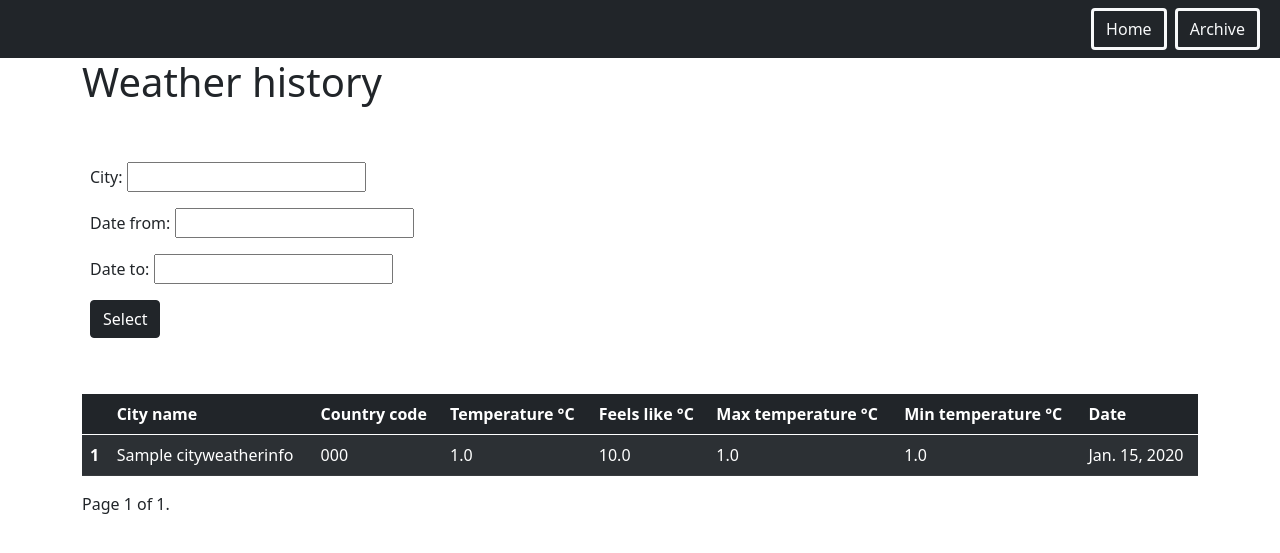
After one commit to Maraljan/Weather-Portal, a Django app: page /archive in a window 1280 px wide. The commit adds this page. Shown: the top 553 px of the page. Run offline with Django 3.2, Linux system fonts and the light colour scheme; tables that the repository leaves empty hold one stand-in row (values such as "Sample post").

Commit message:
created Archive page

```diff
--- a/templates/header.html
+++ b/templates/header.html
@@ -1,6 +1,6 @@
 <nav class="navbar navbar-light bg-dark">
   <form class="container-fluid justify-content-end">
       <a href="{% url 'weather:homepage' %}" class="btn btn-outline-light me-2 border-3" type="submit">Home</a>
-      <button class="btn btn-outline-light me-2 border-3" type="button">Archive</button>
+      <a href="{% url 'weather:archive' %}" class="btn btn-outline-light me-2 border-3" type="submit">Archive</a>
   </form>
 </nav>
--- /dev/null
+++ b/templates/weather/archive.html
@@ -0,0 +1,56 @@
+{% extends 'base.html' %}
+
+{% block title %}
+    Archive
+{% endblock %}
+
+{% block content %}
+    <h1>Weather history</h1>
+    <form class="form my-5 p-2" method="post">{% csrf_token %}
+        {{ form.as_p }}
+        <button type="submit" class="btn btn-dark justify-content-end">Select</button>
+    </form>
+    <table class="table table-dark table-striped">
+      <thead>
+        <tr>
+          <th scope="col"></th>
+          <th scope="col">City name</th>
+          <th scope="col">Country code</th>
+          <th scope="col">Temperature °C</th>
+          <th scope="col">Feels like °C</th>
+          <th scope="col">Max temperature °C</th>
+          <th scope="col">Min temperature °C</th>
+          <th scope="col">Date</th>
+        </tr>
+      </thead>
+      <tbody>
+          {% for city_weather in page_obj %}
+              <tr>
+                  <th scope="row">{{ page_obj.start_index|add:forloop.counter|add:-1 }}</th>
+                  <td>{{ city_weather.city_name }}</td>
+                  <td>{{ city_weather.country_code }}</td>
+                  <td>{{ city_weather.temp }}</td>
+                  <td>{{ city_weather.temp_feels_like }}</td>
+                  <td>{{ city_weather.temp_max }}</td>
+                  <td>{{ city_weather.temp_min }}</td>
+                  <td>{{ city_weather.date }}</td>
+              </tr>
+          {% endfor %}
+      </tbody>
+    </table>
+    <div class="pagination">
+        <span class="step_links">
+            {% if page_obj.has_previous %}
+                <a href="{{ url_params }}&page=1">&laquo; first</a>
+                <a href="{{ url_params }}&page={{ page_obj.previous_page_number }}">previous</a>
+            {% endif %}
+            <span class="current">
+                Page {{ page_obj.number }} of {{ page_obj.paginator.num_pages }}.
+            </span>
+            {% if page_obj.has_next %}
+                <a href="{{ url_params }}&page={{ page_obj.next_page_number }}">next</a>
+                <a href="{{ url_params }}&page={{ page_obj.paginator.num_pages }}">last &raquo;</a>
+            {% endif %}
+        </span>
+    </div>
+{% endblock %}
--- /dev/null
+++ b/utils.py
@@ -0,0 +1,10 @@
+from typing import Optional
+
+
+def add_url_params(url: str, params: dict[str, Optional[str]]) -> str:
+    result = (
+        f'{key}={value}'
+        for key, value in params.items()
+        if value
+    )
+    return f"{url}?{'&'.join(result)}"
--- a/weather/forms.py
+++ b/weather/forms.py
@@ -3,3 +3,9 @@ from django import forms
 
 class CityForm(forms.Form):
     city = forms.CharField()
+
+
+class ArchiveForm(forms.Form):
+    city = forms.CharField(required=False)
+    date_from = forms.DateField(required=False)
+    date_to = forms.DateField(required=False)
--- a/weather/urls.py
+++ b/weather/urls.py
@@ -1,8 +1,9 @@
 from django.urls import path
-from weather.views import HomePageView
+from weather.views import HomePageView, ArchiveView
 
 app_name = 'weather'
 
 urlpatterns = [
     path('', HomePageView.as_view(), name='homepage'),
+    path('archive', ArchiveView.as_view(), name='archive'),
 ]
--- a/weather/views.py
+++ b/weather/views.py
@@ -1,6 +1,11 @@
-from django.views.generic import TemplateView, FormView
+from django.db.models import QuerySet
+from django.utils.dateparse import parse_date
+from django.shortcuts import redirect
+from django.views.generic import FormView, ListView
 
-from weather.forms import CityForm
+from utils import add_url_params
+from weather.forms import CityForm, ArchiveForm
+from weather.models import CityWeatherInfo
 from weather.services.open_weather_map import OpenWeatherClient
 
 
@@ -19,3 +24,36 @@ class HomePageView(FormView):
         weather = self.client_weather.parse_weather(raw_weather)
         weather.save()
         return self.render_to_response(self.get_context_data(weather=weather))
+
+
+class ArchiveView(FormView, ListView):
+
+    template_name = 'weather/archive.html'
+    form_class = ArchiveForm
+    model = CityWeatherInfo
+    context_object_name = 'city_weathers'
+    paginate_by = 5
+
+    def form_valid(self, form: ArchiveForm):
+        response = redirect('weather:archive')
+        response['Location'] = add_url_params(response['Location'], form.cleaned_data)
+        return response
+
+    def get_queryset(self) -> QuerySet[CityWeatherInfo]:
+        queryset = super().get_queryset()
+        if city := self.request.GET.get('city'):
+            queryset = queryset.filter(city_name__iexact=city)
+        if date_to := self.request.GET.get('date_to'):
+            queryset = queryset.filter(date__lte=parse_date(date_to))
+        if date_from := self.request.GET.get('date_from'):
+            queryset = queryset.filter(date__gte=parse_date(date_from))
+        return queryset
+
+    def get_context_data(self, **kwargs):
+        context = super().get_context_data(**kwargs)
+        context['url_params'] = add_url_params('', {
+            'city': self.request.GET.get('city'),
+            'date_to': self.request.GET.get('date_to'),
+            'date_from': self.request.GET.get('date_from'),
+        })
+        return context
```
Also changed, not shown: templates/weather/home_page.html (+8 -2 lines).
